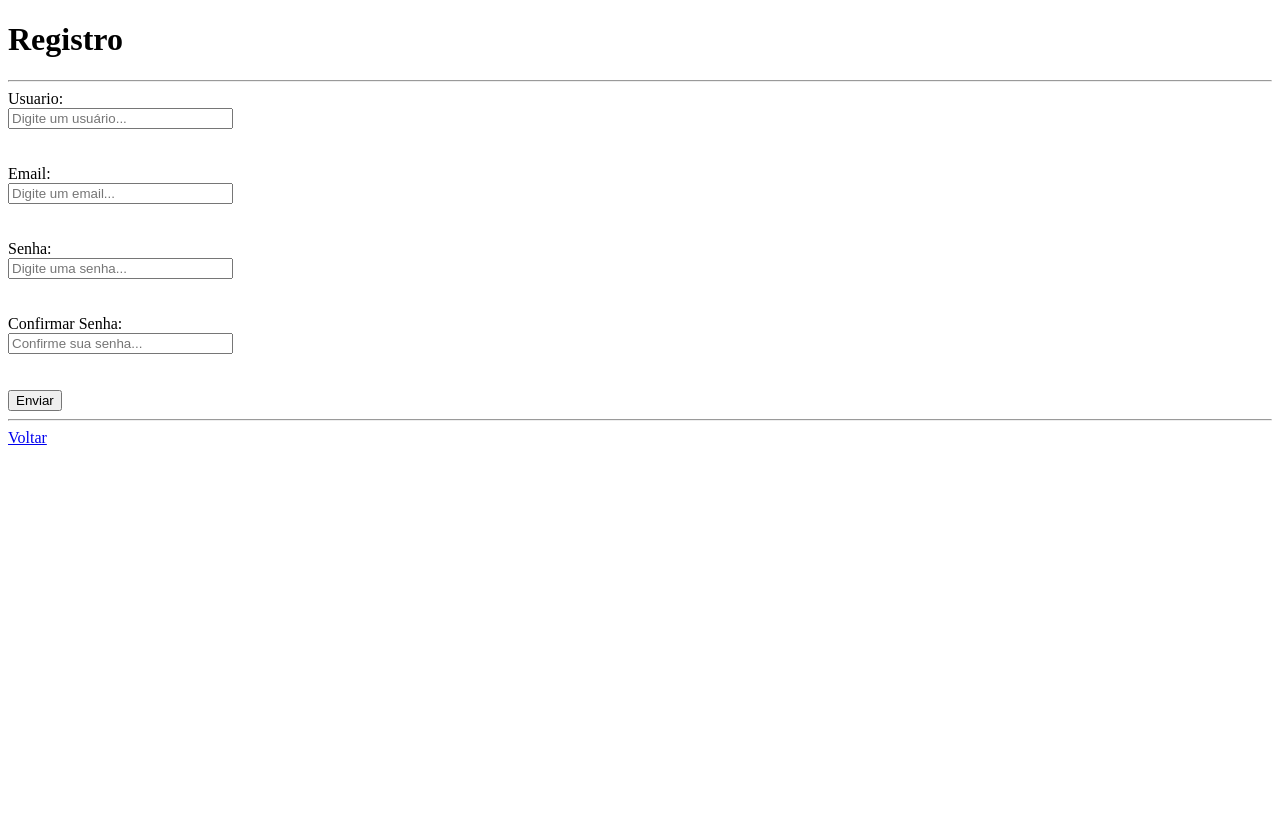
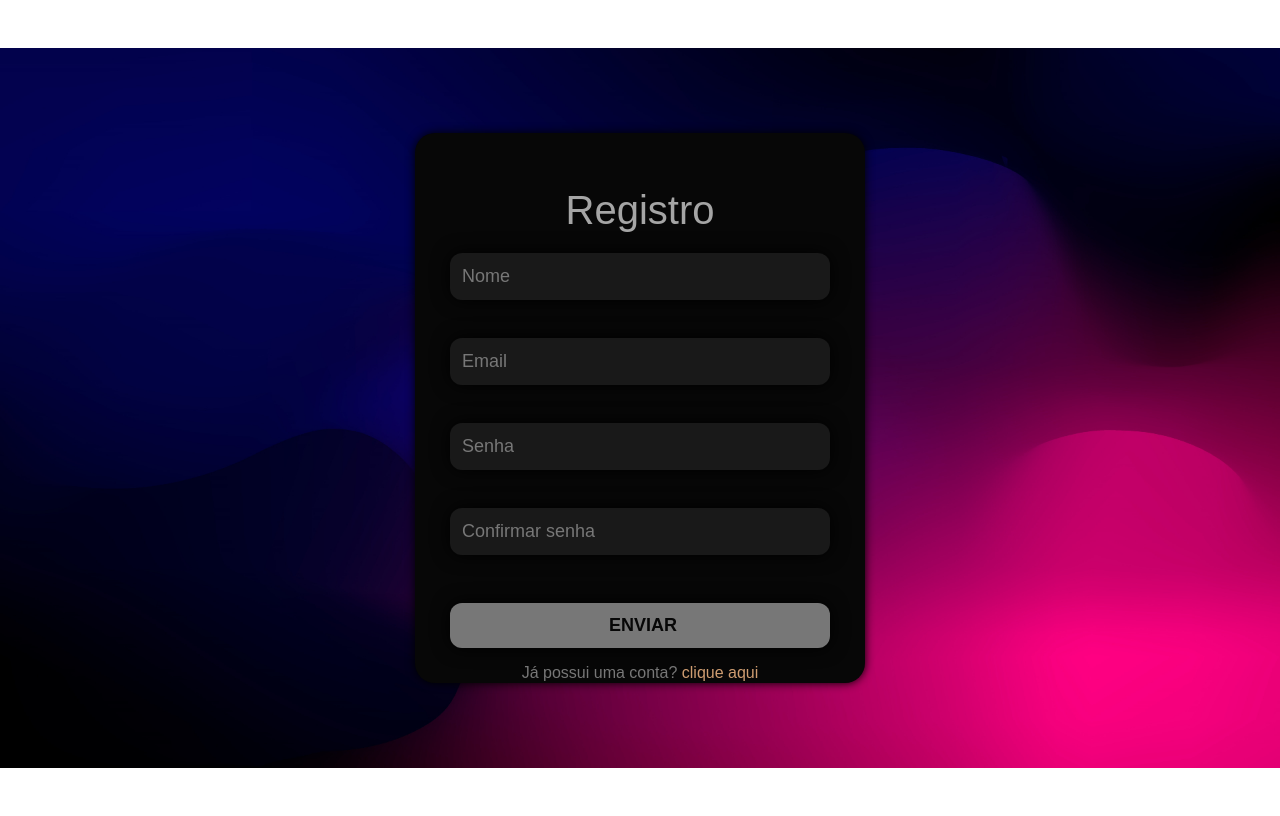
Before and after one commit to valb-mig/php_login, a PHP site: page /pages/registro.php in a window 1280 px wide. Before the commit the page ends 445 px from the top, so only its background shows below. Run offline with PHP 8.4, Linux system fonts and the light colour scheme.

Commit message:
Create Css & Login

```diff
--- /dev/null
+++ b/CSS/style.css
@@ -0,0 +1,154 @@
+body{
+  background-position: center;
+  background-image: url("../assets/waves.jpeg");
+  background-repeat: no-repeat;
+  background-size: 100%;
+
+  font-family: Arial, Helvetica, sans-serif;
+  overflow: hidden;
+}
+
+.registro{
+  display: flex;
+  height: 100vh;
+  justify-content: center;
+  align-items: center;
+}
+
+.registro_form [type="submit"]{
+  margin-top: 30px;
+  display: block;
+  color: #070707;
+  background-color: #777777;
+  font-size: 18px;
+  font-weight: bold;
+  cursor: pointer;
+  box-shadow: 0px 0px 18px black;
+}
+
+.registro_form{
+  margin-bottom: 0px;
+  background-color: #070707;
+  display: flex;
+  align-items: center;
+  flex-direction: column;
+  width: 380px;
+  height: 480px;
+  padding: 35px;
+  border-radius: 20px;
+  box-shadow: 0px 0px 10px black;
+}
+
+.registro_form form{
+  margin-top: 20px;
+  display: flex;
+  flex-direction: column;
+  width: 100%;
+}
+
+.registro_form input{
+  color: #a5a5a5;
+  background-color: #191919;
+  border: none;
+  outline: none;
+  margin-top: 20px;
+  height: 45px;
+  font-size: 18px;
+  border-radius: 12px;
+  padding-left: 12px;
+  box-shadow: 0px 0px 18px black;
+}
+
+.registro_form label{
+  color: #a5a5a5;
+  border-radius: 12px;
+  font-size: 40px;
+  display: flex;
+  flex-direction: column;
+  align-items: center;
+}
+
+.registro_form span{
+  font-weight: bold;
+  font-size: 12px;
+  color: #CB636A;
+}
+
+input::placeholder{
+  color: #777777;
+  font-size: 18px;
+}
+
+.login{
+  display: flex;
+  height: 100vh;
+  justify-content: center;
+  align-items: center;
+}
+
+.login_form [type="submit"]{
+    margin-top: 30px;
+    display: block;
+    color: #070707;
+    background-color: #777777;
+    font-size: 18px;
+    font-weight: bold;
+    cursor: pointer;
+    box-shadow: 0px 0px 10px black;
+}
+
+.login_form{
+  margin-bottom: 0px;
+  background-color: #070707;
+  display: flex;
+  align-items: center;
+  flex-direction: column;
+  width: 380px;
+  height: 330px;
+  padding: 35px;
+  border-radius: 20px;
+  box-shadow: 0px 0px 10px black;
+}
+
+.login_form form{
+  margin-top: 20px;
+  display: flex;
+  flex-direction: column;
+  width: 100%;
+}
+
+.login_form input{
+  color: #a5a5a5;
+  background-color: #191919;
+  border: none;
+  outline: none;
+  margin-top: 20px;
+  height: 45px;
+  font-size: 18px;
+  border-radius: 12px;
+  padding-left: 12px;
+  box-shadow: 0px 0px 10px black;
+}
+
+.login_form label{
+  color: #a5a5a5;
+  border-radius: 12px;
+  font-size: 40px;
+  display: flex;
+  flex-direction: column;
+  align-items: center;
+}
+
+.login_form span{
+  font-weight: bold;
+  font-size: 12px;
+  color: #CB636A;
+}
+
+p{
+  color: #777777;
+}
+a{
+  color: #CF9D71;
+  text-decoration: none;
+}
--- a/index.php
+++ b/index.php
@@ -8,8 +8,6 @@
   <title>Home</title>
 </head>
 <body>
-
-
   <h1>Homepage</h1>
   <hr>
   <p>Para ver o conteudo, registre uma conta.</p>
--- a/pages/registro.php
+++ b/pages/registro.php
@@ -18,38 +18,38 @@ return $valor;
 if($_SERVER['REQUEST_METHOD'] == 'POST'){
 
   if(empty($_POST['usuario'])){
-    $erroUser = "Digite algo.";
+    $erroUser = "Digite algo!";
   }else{
     $user = clean($_POST['usuario']);
       if(!preg_match("/^[a-zA-Z' ]*$/", $user)){
-        $erroUser = "Usuario, inválido!.";
+        $erroUser = "Nome inválido!";
       }
   }
 
   if(empty($_POST['email'])){
-    $erroEmail = "Digite algo.";
+    $erroEmail = "Digite algo!";
   }else{
     $email = clean($_POST['email']);
       if(!filter_var($email, FILTER_VALIDATE_EMAIL)){
-        $erroEmail = "Email, inválido!.";
+        $erroEmail = "Email inválido!";
       }
   }
 
   if(empty($_POST['senha'])){
-    $erroSenha = "Digite algo.";
+    $erroSenha = "Digite algo";
   }else{
     $senha = clean($_POST['senha']);
       if(strlen($senha) < 6){
-        $erroSenha = "Senha muito pequena!.";
+        $erroSenha = "Senha muito pequena!";
       }
   }
 
   if(empty($_POST['conf_senha'])){
-    $erroConfSenha = "Digite algo.";
+    $erroConfSenha = "Digite algo!";
   }else{
     $confSenha = clean($_POST['conf_senha']);
       if($confSenha != $senha){
-        $erroConfSenha = "Senha diferente.";
+        $erroConfSenha = "As senhas são diferentes!";
       }
   }
 
@@ -65,37 +65,28 @@ if($_SERVER['REQUEST_METHOD'] == 'POST'){
   <meta charset="UTF-8">
   <meta http-equiv="X-UA-Compatible" content="IE=edge">
   <meta name="viewport" content="width=device-width, initial-scale=1.0">
+    <link rel="stylesheet" href="../CSS/style.css">
   <title>Registro</title>
 </head>
 <body>
 
-<h1>Registro</h1>
-<hr>
-
-<form method="post">
-
-  <label>Usuario: </label>
-  <br><input type="text" name="usuario" size="25" placeholder="Digite um usuário..."><br>
-  <span class="erro"><?php echo $erroUser;?></span><br><br>
-
-  <label>Email: </label>
-  <br><input type="email" name="email" size="25" placeholder="Digite um email..."><br>
-  <span class="erro"><?php echo $erroEmail;?></span><br><br>
-
-  <label>Senha: </label>
-  <br><input type="password" name="senha" size="25" placeholder="Digite uma senha..."><br>
-  <span class="erro"><?php echo $erroSenha;?></span><br><br>
-
-  <label>Confirmar Senha: </label>
-  <br><input type="password" name="conf_senha" size="25" placeholder="Confirme sua senha..."><br>
-  <span class="erro"><?php echo $erroConfSenha;?></span><br><br>
-
-  <button type="submit">Enviar</button>
-
-</form>
-
-<hr>
-<a href="../index.php">Voltar</a>
+<section class="registro">
+    <div class="registro_form">
+      <form method="post">
+        <label>Registro</label>
+          <input type="text" name="usuario" placeholder="Nome" autofocus>
+          <br><span class="erro"><?php echo $erroUser;?></span>
+          <input type="email" name="email" placeholder="Email">
+          <br><span class="erro"><?php echo $erroEmail;?></span>
+          <input type="password" name="senha" placeholder="Senha">
+          <br><span class="erro"><?php echo $erroSenha;?></span>
+          <input type="password" name="conf_senha" placeholder="Confirmar senha">
+          <br><span class="erro"><?php echo $erroConfSenha;?></span>
+        <input type="submit" value="ENVIAR">
+      </form>
+    <p>Já possui uma conta? <a href="login.php">clique aqui</a></p>
+  </div>
+</section>
 
 </body>
 </html>
```
Also changed, not shown: pages/login.php (+70 -0 lines), assets/waves.jpeg (added).
